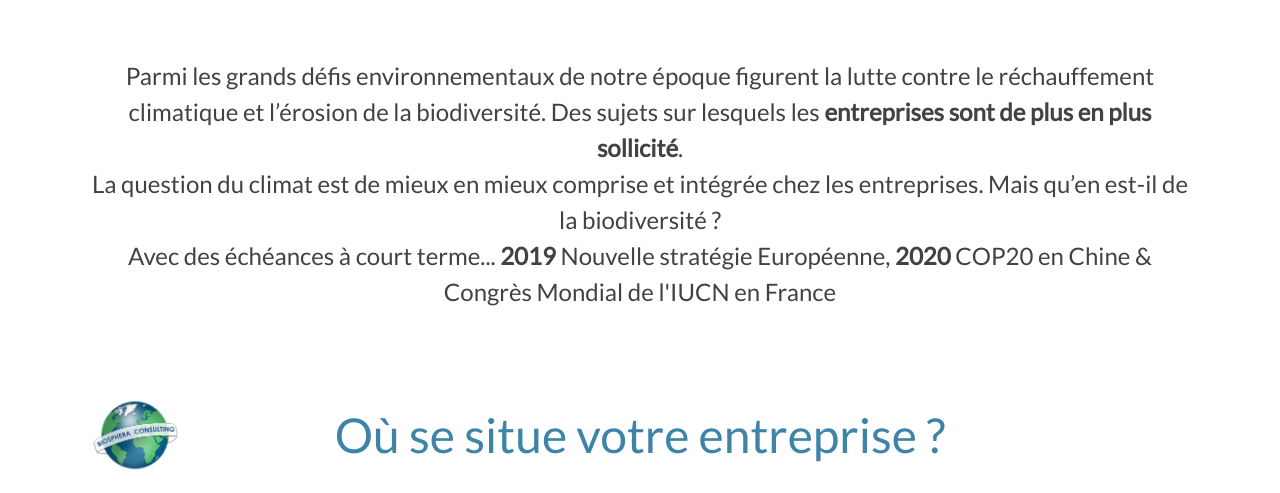
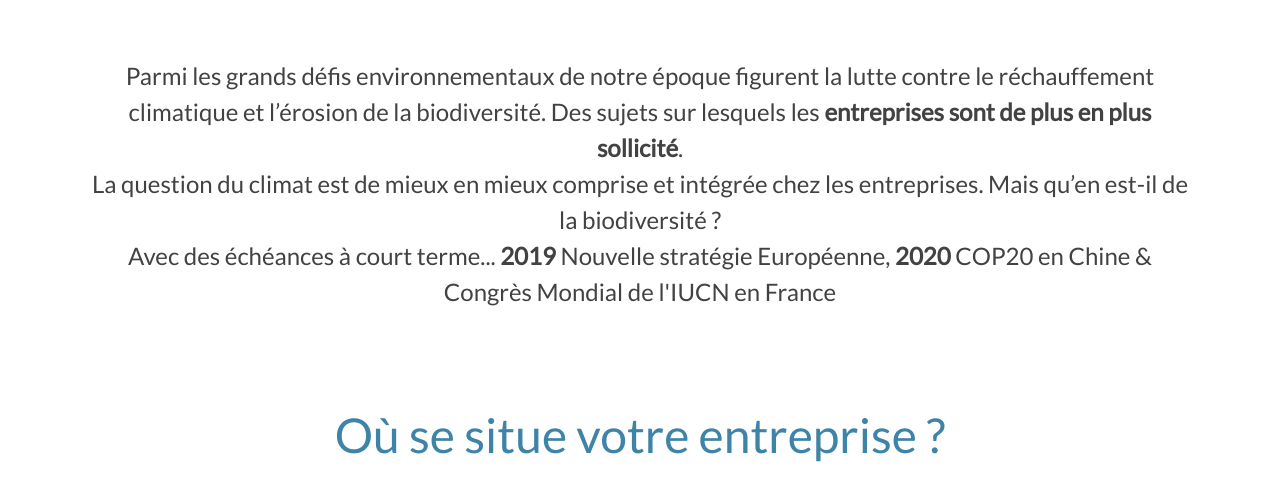
Before and after one commit to apflieger/biosphera-consulting, a plain HTML site: page index.html in a window 1280 px wide. Shown: the part 457-950 px from the top of the page. Drawn offline with nearby package versions, Linux system fonts and the light colour scheme.

Commit message:
Suppression logo a coté des titres

```diff
--- a/styles.css
+++ b/styles.css
@@ -14,11 +14,8 @@ h1 {
 	margin-bottom: 5rem;
 }
 h2 {
-	margin-top: 5rem;
-	margin-bottom: 1rem;
-	padding: 1rem;
-	background: url("logo.png") left center no-repeat;
-	background-size: 100px 100px;
+	margin-top: 6rem;
+	margin-bottom: 2rem;
 }
 h3 {
 	font-size: 1.33em;
```
